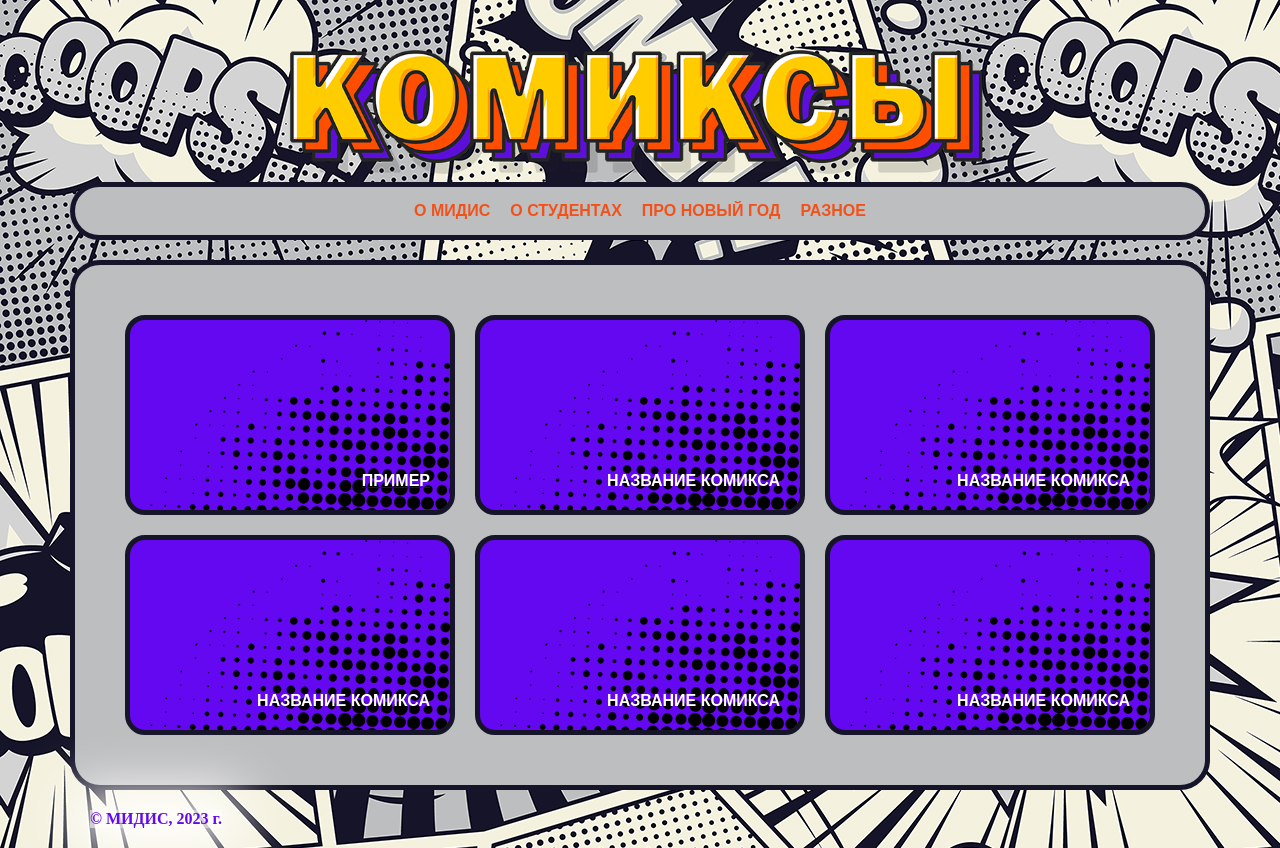
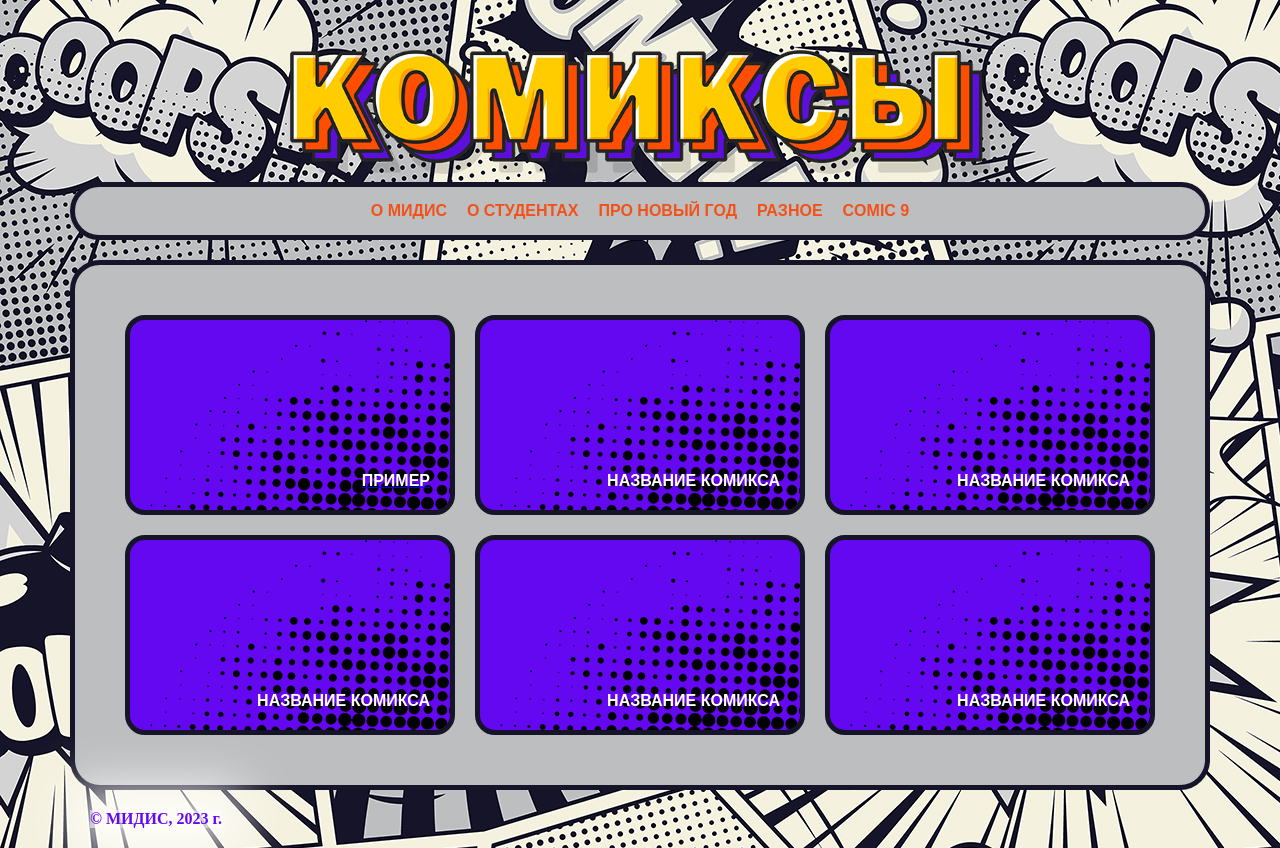
Before and after one commit to Spasite/comic9, a plain HTML site: page index.html in a window 1280 px wide. Drawn offline with Linux system fonts and the light colour scheme; a web font is replaced by a local one.

Commit message:
Add files via upload

```diff
--- a/index.html
+++ b/index.html
@@ -31,6 +31,7 @@
                         <li><a href="#">О студентах</a></li>
                         <li><a href="#">Про новый год</a></li>
                         <li><a href="#">Разное</a></li>
+                        <li><a href="comic9.html">COMIC 9</a></li>
                     </ul>
                 </nav>
             </header>
```
